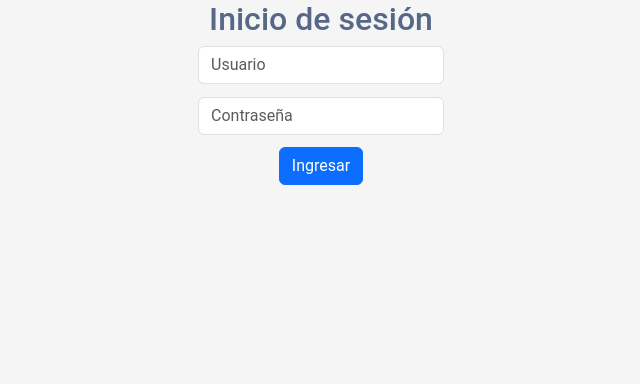
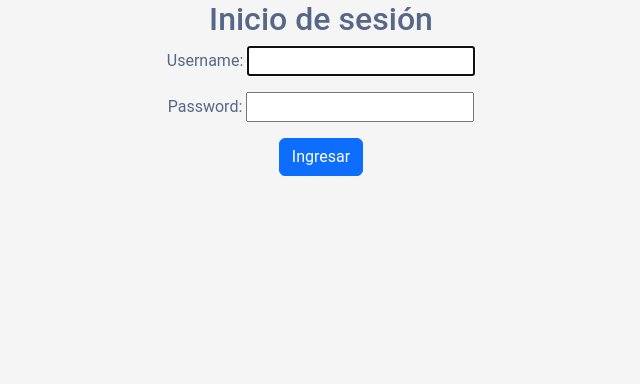
Before and after one commit to noefritz32-hub/ip-verano-2026-alumnos, a Django app: page /accounts/login/ in a window 1280 px wide. Shown: the part 56-440 px from the top of the page, without its empty margins (319-959 px from the left). Run offline with Django 5.2, Linux system fonts and the light colour scheme; some libraries are stand-ins or nearby versions.

Commit message:
Arreglo login y favoritos

```diff
--- a/app/layers/persistence/repositories.py
+++ b/app/layers/persistence/repositories.py
@@ -24,3 +24,8 @@ def deleteFavourite(favId):
     favourite = Favourite.objects.get(id=favId)
     favourite.delete()
     return True
+
+from app.models import Favourite
+
+def getAllFavouritesByUser(user):
+    return Favourite.objects.filter(user=user)
--- a/app/templates/registration/login.html
+++ b/app/templates/registration/login.html
@@ -1,17 +1,17 @@
-{% extends 'header.html' %} {% block content %}
-<div class="login-form" style="text-align: center;">
-    <form action="" method="POST" style="display: inline-block;">
+{% extends 'header.html' %}
+
+{% block content %}
+<div class="login-form text-center">
+    <h2>Inicio de sesión</h2>
+
+    <form method="post" style="display:inline-block;">
         {% csrf_token %}
-        <h2 class="text-center">Inicio de sesión</h2>
-        <div class="form-group" style="margin-bottom: 5%;">
-            <input type="text" name="username" id="username" class="form-control" placeholder="Usuario" required="required">
-        </div>
-        <div class="form-group" style="margin-bottom: 5%;">
-            <input type="password" name="password" id="password" class="form-control" placeholder="Contraseña" required="required">
-        </div>
-        <div class="form-group">
-            <button type="submit" class="btn btn-primary btn-block">Ingresar</button>
-        </div>
+
+        {{ form.as_p }}
+
+        <button type="submit" class="btn btn-primary">
+            Ingresar
+        </button>
     </form>
 </div>
 {% endblock %}
--- a/main/settings.py
+++ b/main/settings.py
@@ -120,3 +120,4 @@ DEFAULT_AUTO_FIELD = 'django.db.models.BigAutoField'
 # VARIABLES QUE INTEGRAN LOS REDIRECTS DE AUTH
 LOGIN_REDIRECT_URL = 'index-page'
 LOGOUT_REDIRECT_URL = 'index-page'
+LOGIN_URL = 'login'
```
